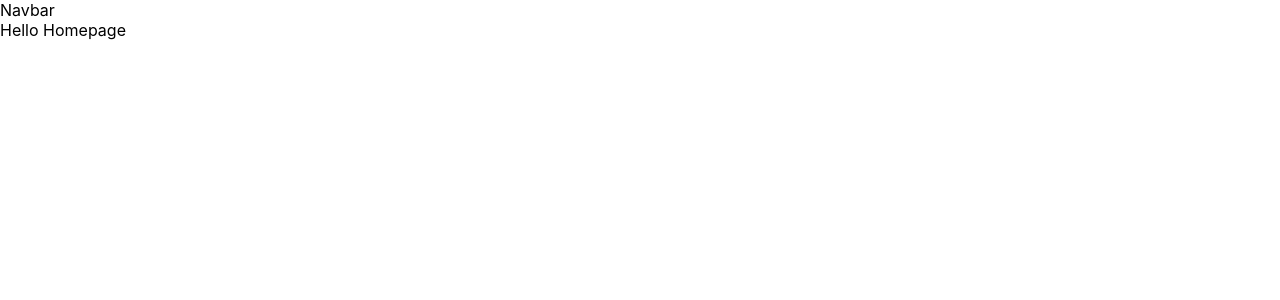
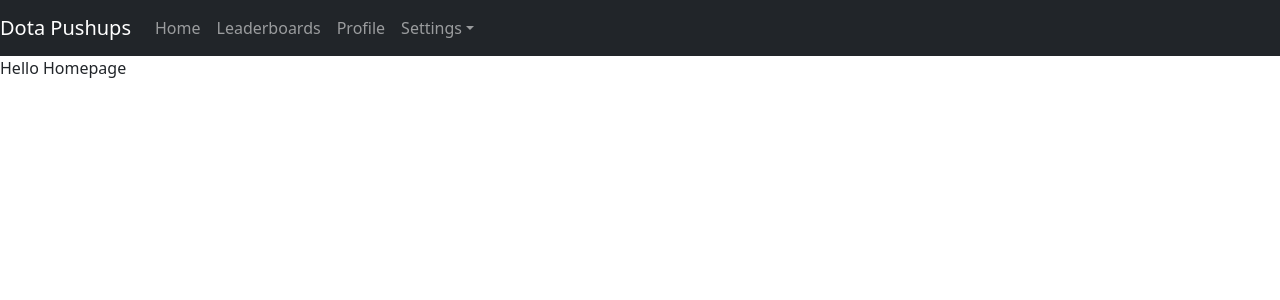
Before and after one commit to justinchiu25/Dota-pushup, a React (Create React App) app: page / in a window 1280 px wide. Shown: the top 300 px of the page. Built offline with nearby package versions, Linux system fonts and the light colour scheme.

Commit message:
Navbar setup

```diff
--- a/src/App/Components/Navbar.js
+++ b/src/App/Components/Navbar.js
@@ -1,12 +1,30 @@
 import React from "react";
 import { Outlet } from "react-router-dom";
+import 'bootstrap/dist/css/bootstrap.css'
+import { Nav, Navbar as Navbarb, NavDropdown } from "react-bootstrap";
 
 
 export default function Navbar() {
 
     return (
         <>
-            <div> Navbar </div>
+            <div className="Container">
+                <Navbarb bg="dark" variant="dark">
+                    <Navbarb.Brand> {/* .brand is a container for local uses (add img here)*/}
+                        Dota Pushups
+                    </Navbarb.Brand>
+
+                    <Nav>
+                        <Nav.Link href="/"> Home </Nav.Link>
+                        <Nav.Link href="/"> Leaderboards </Nav.Link>
+                        <Nav.Link href="/"> Profile </Nav.Link>
+                        <NavDropdown title="Settings">
+                            <NavDropdown.Item href="/"> Edit Profile </NavDropdown.Item>
+                            <NavDropdown.Item href="/"> Log Out </NavDropdown.Item>
+                        </NavDropdown>
+                    </Nav>
+                </Navbarb>
+            </div>
 
             <Outlet /> {/*Outlet important to render children*/}
         </>
```
